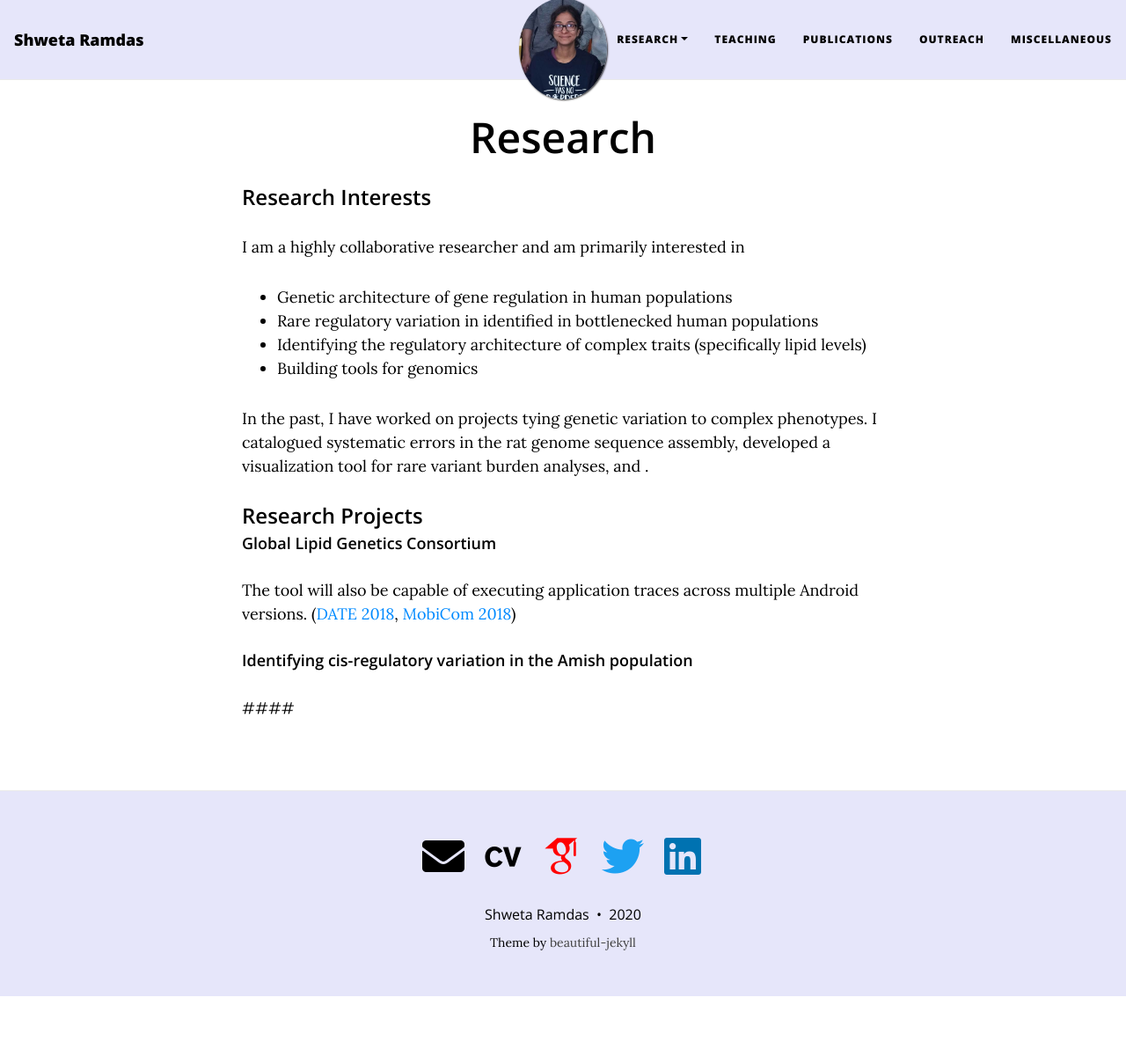
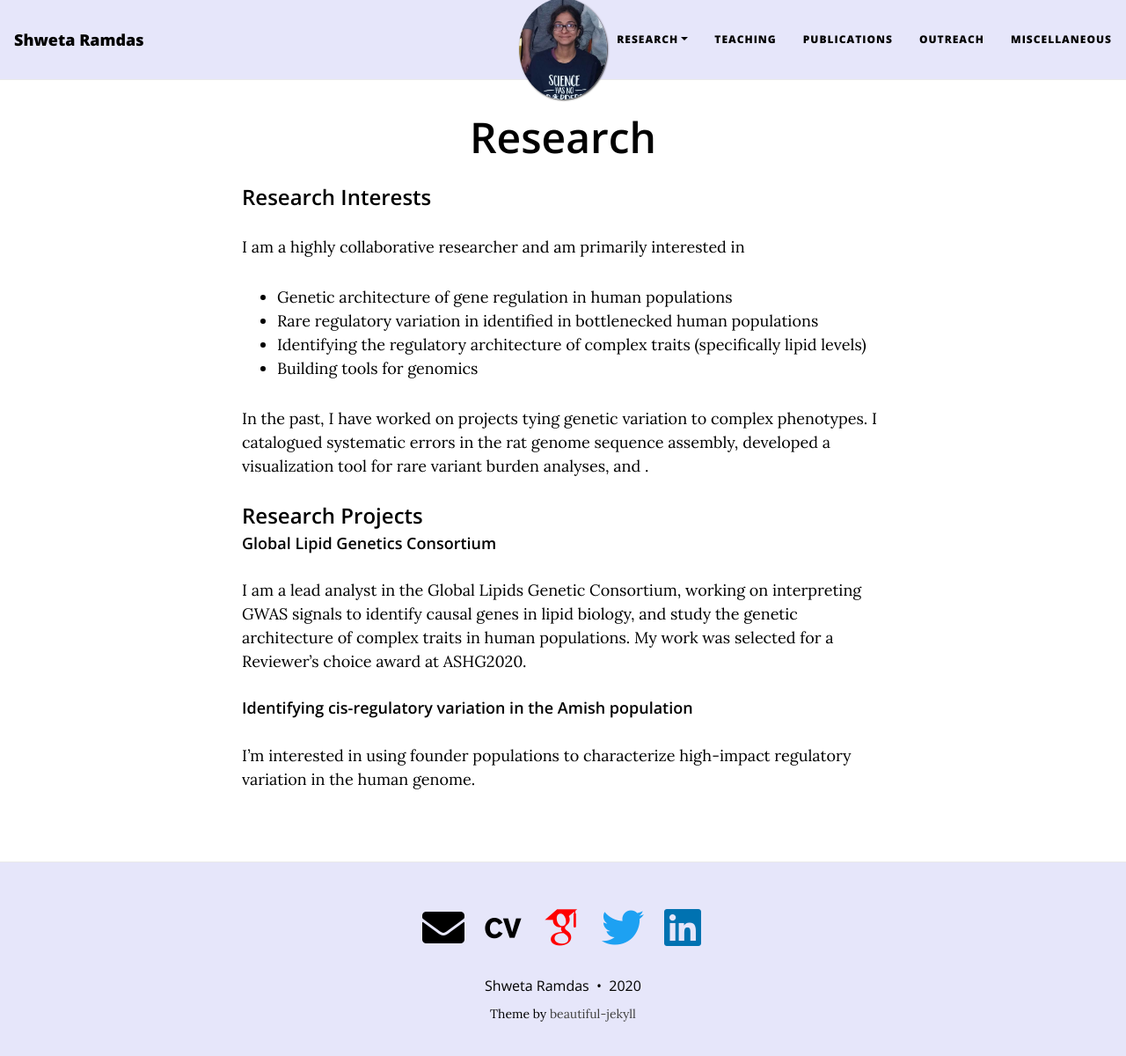
Before and after one commit to pbharathwaj/shwetaramdas.github.io, a Jekyll site: the page built from research.md, in a window 1280 px wide and 1213 px high. Shown: the top 1200 px of the window at 88% size. Built offline with Jekyll 4.4.1, drawn with Linux system fonts in a browser that asks for light colours; nearby versions of some CDN libraries; some web fonts are replaced.

Commit message:
Update research.md

```diff
--- a/research.md
+++ b/research.md
@@ -18,8 +18,7 @@ In the past, I have worked on projects tying genetic variation to complex phenot
 ### Research Projects
 
 #### Global Lipid Genetics Consortium
-The tool will also be capable of executing application traces across multiple Android versions. (<a href="/pubs/date2018.pdf">DATE 2018</a>, <a href="/pubs/mobicom2018.pdf">MobiCom 2018</a>)
+I am a lead analyst in the Global Lipids Genetic Consortium, working on interpreting GWAS signals to identify causal genes in lipid biology, and study the genetic architecture of complex traits in human populations. My work was selected for a Reviewer's choice award at ASHG2020.
 
 #### Identifying cis-regulatory variation in the Amish population
-
-####
+I'm interested in using founder populations to characterize high-impact regulatory variation in the human genome.
```
